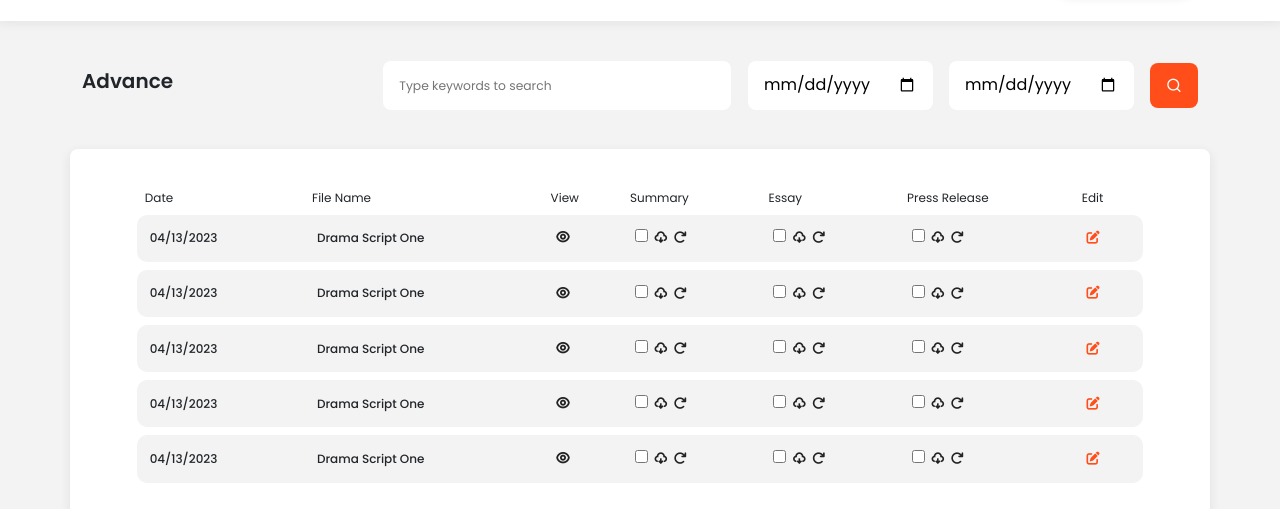
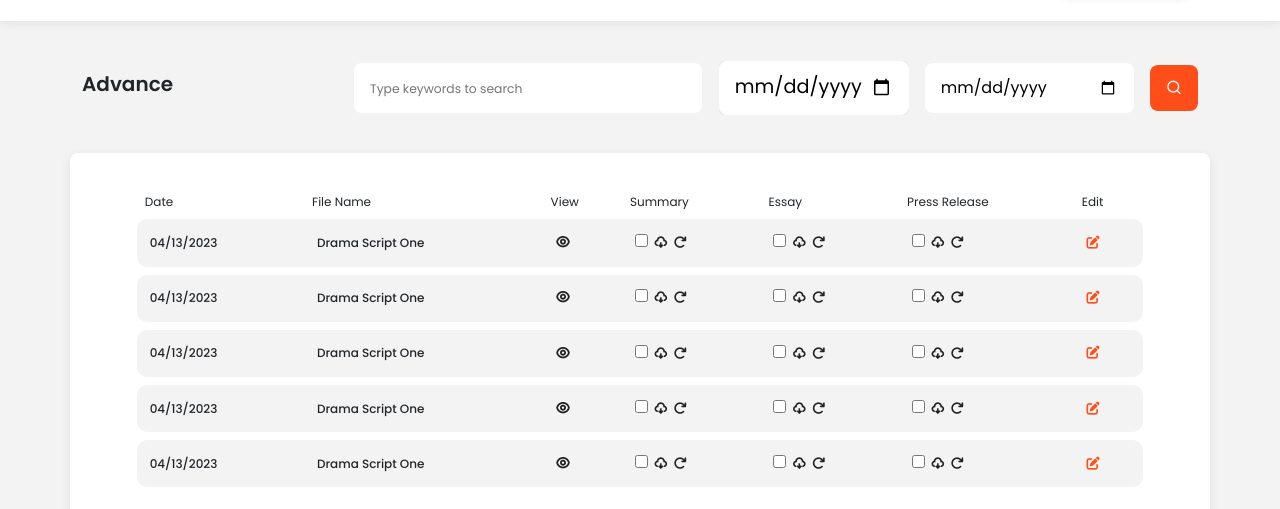
Before and after one commit to IamYasirNiazi/Tolk-Website-Pamelachen, a plain HTML site: page advance.html in a window 1280 px wide. Shown: the part 79-588 px from the top of the page. Drawn offline with nearby package versions, Linux system fonts and the light colour scheme.

Commit message:
final commit

```diff
--- a/advance.html
+++ b/advance.html
@@ -114,8 +114,11 @@
             <div class="input">
                 <input type="text" class="text" placeholder="Type keywords to search">
                 <div class="date">
-                  <input type="date" class=" from wpcf7-form-control wpcf7-date wpcf7-validates-as-date" aria-required="true" aria-invalid="false" placeholder="Select Date">
-                  <input type="date" class="to">
+                  <div class="date-picker">
+                    <input type="date" class=" from" name="from">
+
+                  </div>
+                  <input type="date" class="to" name="to">
                   <button><i class="ri-search-line"></i></button>
                 </div>
             </div>
--- a/css/style.scss
+++ b/css/style.scss
@@ -32,6 +32,55 @@ code {
     font-family: source-code-pro, Menlo, Monaco, Consolas, 'Courier New',
         monospace;
 }
+
+
+
+
+// -----------------------------------
+
+
+
+.date-picker {
+    width: 100%;
+    display: inline-block;
+    background: rgba(40, 40, 250, .1);
+    min-width: 10rem;
+    min-height: 2rem;
+    // padding: .5rem;
+    border-radius: .35rem;
+    position: relative;
+    isolation: isolate;
+  }
+
+  .date-picker,
+  .date-picker>* {
+    cursor: text;
+    font-size: 1.2rem;
+  }
+
+  .date-picker:hover {
+    background: rgba(40, 40, 250, .28);
+  }
+
+  .date-picker:active {
+    background: rgba(40, 40, 250, .2);
+  }
+
+  .date-picker:focus>input[type="date"],
+  .date-picker:focus-within>input[type="date"] {
+    color: #00f;
+  }
+
+  .date-picker:focus,
+  .date-picker:focus-within {
+    // box-shadow: 0 0 0 .1rem #00f;
+  }
+
+
+
+
+
+// -----------------------------------
 
 
 
```
Also changed, not shown: css/style.css.
